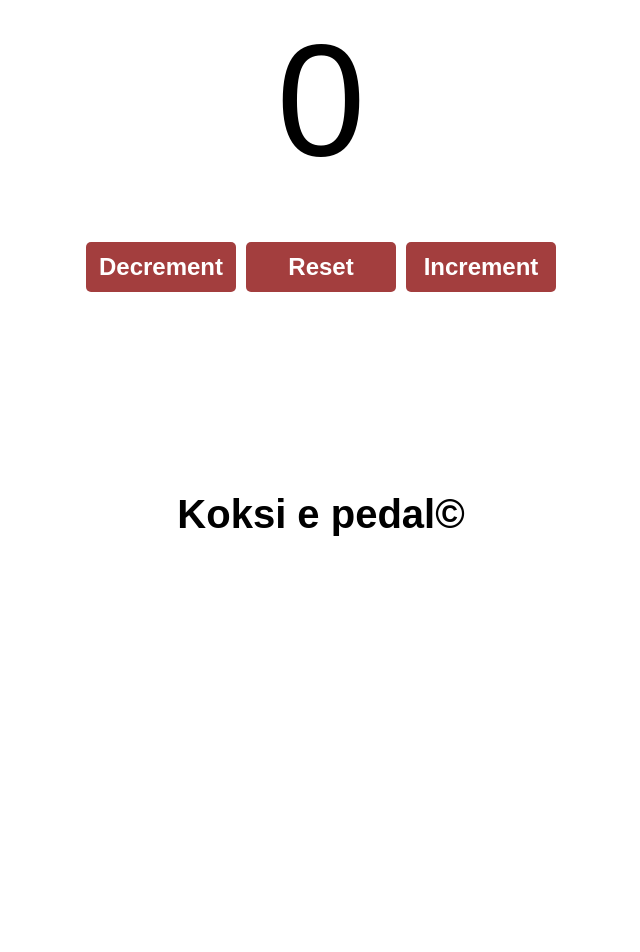
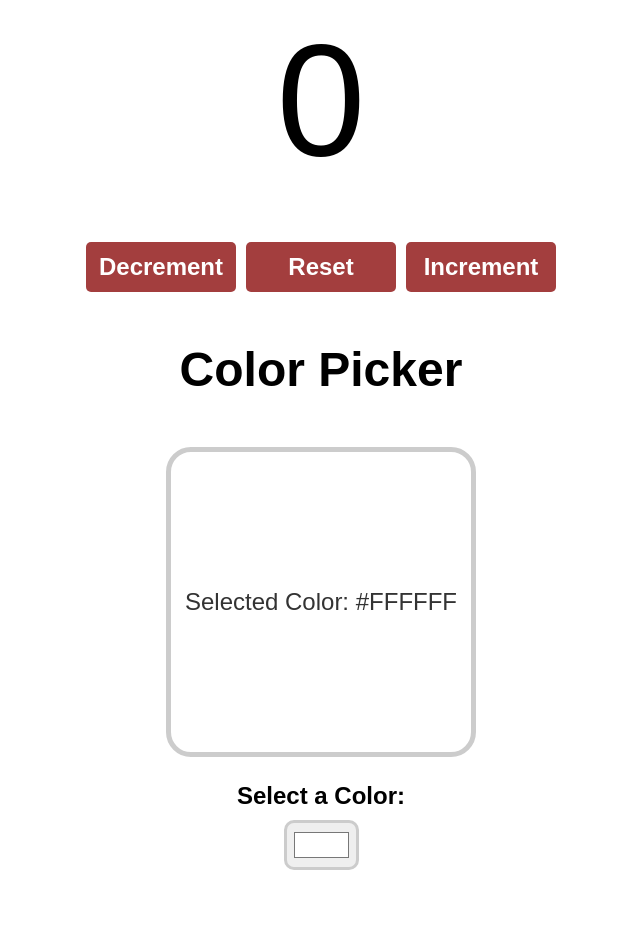
Before and after one commit to Zeshinn/React-Vite-Web, a React (Vite) app: page / in a window 1280 px wide. Shown: the top 952 px of the page, without its empty margins (319-959 px from the left). Before the commit the page ends 800 px from the top, so only its background shows below. Built offline with nearby package versions, Linux system fonts and the light colour scheme.

Commit message:
added new component

```diff
--- a/src/App.jsx
+++ b/src/App.jsx
@@ -1,10 +1,12 @@
-import MyComponent from "./MyComponent";
-import Counter from "./Counter";
+import ColorPicker from "./ColorPicker.jsx";
+import Counter from "./Counter.jsx"
 function App() {
   return(<>
+
     <Counter/>
+    <ColorPicker/>
     <footer>
-      <p>Koksi&nbsp;e&nbsp;pedal&copy;</p>
+      <p>Xaxo&copy;</p>
     </footer>
   </>);
 }
--- /dev/null
+++ b/src/ColorPicker.jsx
@@ -0,0 +1,25 @@
+import React, {useState} from 'react';
+
+function ColorPicker(){
+
+    const [color, setColor] = useState("#FFFFFF");
+
+    function handleColorChange(event){
+        setColor(event.target.value);
+    }
+
+    return(
+        <>
+            <div className="color-picker-container">
+                <h1>Color Picker</h1>
+                <div className="color-display" style={{backgroundColor: color}}>
+                    <p>Selected&nbsp;Color:&nbsp;{color}</p>
+                </div>
+                <label>Select&nbsp;a&nbsp;Color:</label>
+                <input type="color" value={color} onChange={handleColorChange}/>
+            </div>
+        </>
+    );
+}
+
+export default ColorPicker;
--- a/src/MyComponent.jsx
+++ b/src/MyComponent.jsx
@@ -2,29 +2,32 @@ import React, {useState} from 'react';
 
 function MyComponent(){
     const [name, setName] = useState("Guest");
-    const [age, setAge] = useState(0);
-    const [isEmployed, setIsEmployed] = useState(false);
-    const updateName = () => {
-        setName("Denis");
+    const [comment, setComment] = useState("")
+    let comments = (name, comment) => {
+
+    }
+    function handleNameChange(event){
+        setName(event.target.value);
+    }
+    function handleCommentChange(event){
+        setComment(event.target.value);
+    }
+    function addComment(){
+
     }
 
-    const updateAge = () => {
-        setAge(age + 1);
-    }
-
-    const toggleEmployedStatus = () =>{
-        setIsEmployed(!isEmployed);
-    }
-
-    return(<>
-        <div>
-            <p>Name:&nbsp;{name}</p>
-            <button onClick={updateName}>Set&nbsp;Name</button>
-            <p>Age:&nbsp;{age}</p>
-            <button onClick={updateAge}>Increment&nbsp;Age</button>
-            <p>Is Employed:&nbsp;{isEmployed ? "Yes" : "No"}</p>
-            <button onClick={toggleEmployedStatus}>Toggle&nbsp;Employment</button>
-        </div>
-    </>);
+    return(
+        <>
+            <div>
+                <input className="nameInput" placeholder="Enter your name..." type="text" value={name} onChange={handleNameChange}/>
+                <br />
+                <input classname="commentInput" placeholder="Enter your comment..." type="text" value={comment} onChange={handleCommentChange}/>
+                <button onClick={addComment}>Comment</button>
+            </div>
+            <div>
+                {comments}
+            </div>
+        </>
+    );
 }
 export default MyComponent;
--- a/src/index.css
+++ b/src/index.css
@@ -1,3 +1,50 @@
+body{
+    font-family: Arial, sans-serif;
+}
+
+.color-picker-container{
+    display: flex;
+    flex-direction: column;
+    align-items: center;
+}
+
+h1{
+    margin: 50px;
+    font-size: 3rem;
+}
+
+.color-display{
+    width: 300px;
+    height: 300px;
+    display: flex;
+    justify-content: center;
+    align-items: center;
+    border: 5px solid hsl(0, 0%, 80%);
+    border-radius: 25px;
+    margin-bottom: 25px;
+    transition: 0.25s ease;
+}
+
+.color-display p{
+    color: hsl(0, 0%, 20%);
+    font-size: 1.5rem;
+    text-align: center;
+}
+
+label{
+    font-size: 1.5rem;
+    font-weight: bold;
+    margin-bottom: 10px;
+}
+
+input[type="color"]{
+    width: 75px;
+    height: 50px;
+    padding: 5px;
+    border-radius: 10px;
+    border: 3px solid hsl(0, 0%, 80%)
+}
+
 .counter-container{
     text-align: center;
     font-family: Arial, Helvetica, sans-serif;
```
